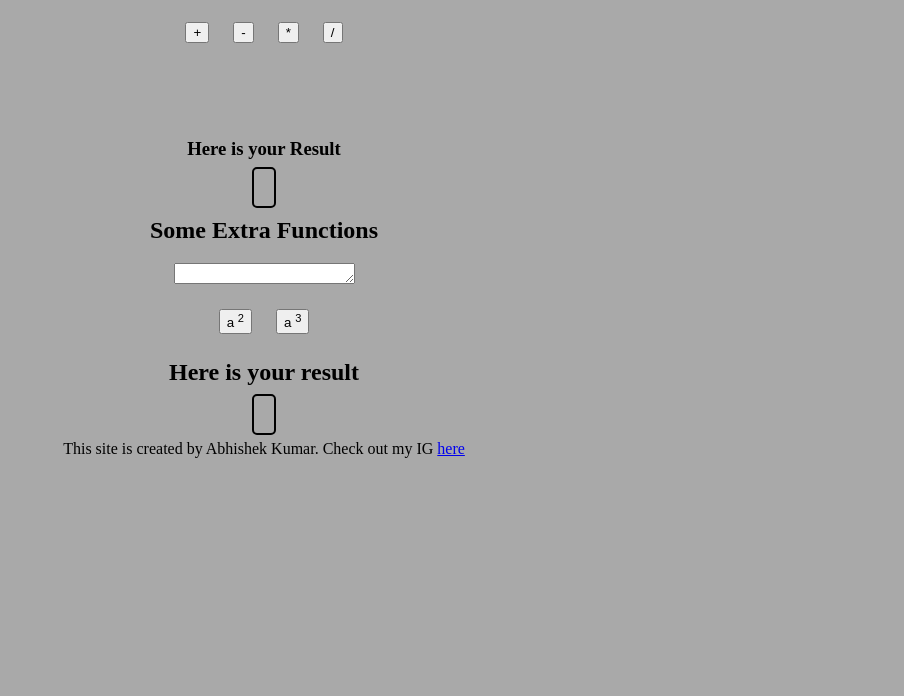
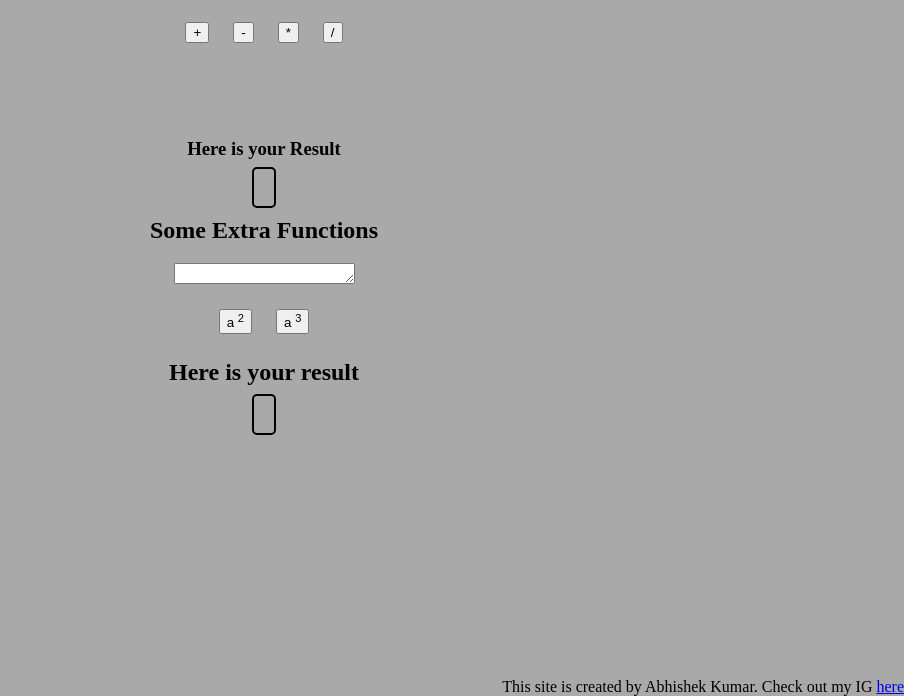
Before and after one commit to abhishekDev047/my-calc, a plain HTML site: page index.html in a window 1280 px wide. Shown: the part 104-800 px from the top of the page, without its empty margins (376-1280 px from the left). Drawn offline with Linux system fonts and the light colour scheme.

Commit message:
Update index.html

```diff
--- a/index.html
+++ b/index.html
@@ -35,6 +35,11 @@
             border: 2px solid black;
             border-radius: 5px;
             padding: 10px;
+        }
+        .signature{
+            position: absolute;
+            bottom: 0px;
+            right: 0px;
         }
     </style>
 </head>
```
